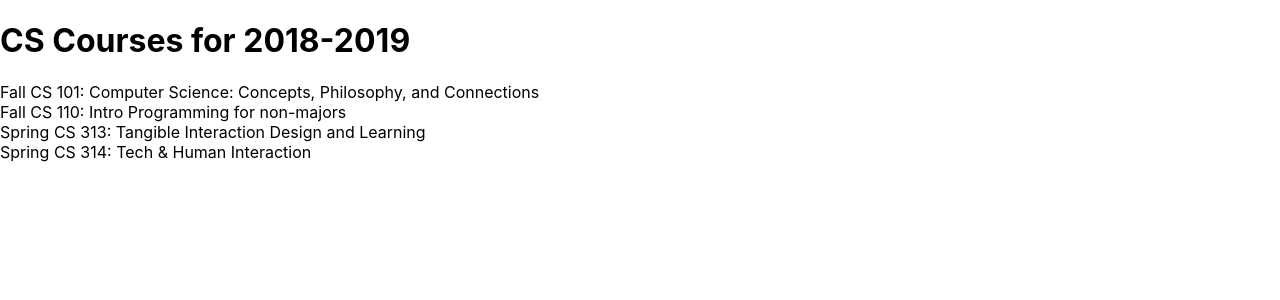
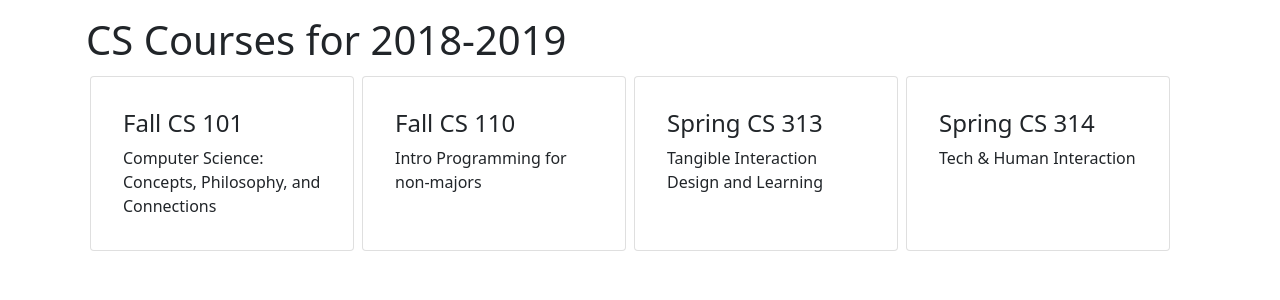
Before and after one commit to kathrynetao/cs397scheduler, a React (Create React App) app: page / in a window 1280 px wide. Shown: the top 300 px of the page. Built offline with nearby package versions, Linux system fonts and the light colour scheme.

Commit message:
style app

```diff
--- a/package.json
+++ b/package.json
@@ -6,6 +6,7 @@
     "@testing-library/jest-dom": "^5.14.1",
     "@testing-library/react": "^11.2.7",
     "@testing-library/user-event": "^12.8.3",
+    "bootstrap": "^5.1.1",
     "react": "^17.0.2",
     "react-dom": "^17.0.2",
     "react-scripts": "4.0.3",
--- a/src/App.css
+++ b/src/App.css
@@ -1,38 +1,5 @@
-.App {
-  text-align: center;
+
+.course-list {
+  display: grid;
+  grid-template-columns: repeat(auto-fill, minmax(12rem, 17rem));
 }
-
-.App-logo {
-  height: 40vmin;
-  pointer-events: none;
-}
-
-@media (prefers-reduced-motion: no-preference) {
-  .App-logo {
-    animation: App-logo-spin infinite 20s linear;
-  }
-}
-
-.App-header {
-  background-color: #282c34;
-  min-height: 100vh;
-  display: flex;
-  flex-direction: column;
-  align-items: center;
-  justify-content: center;
-  font-size: calc(10px + 2vmin);
-  color: white;
-}
-
-.App-link {
-  color: #61dafb;
-}
-
-@keyframes App-logo-spin {
-  from {
-    transform: rotate(0deg);
-  }
-  to {
-    transform: rotate(360deg);
-  }
-}
--- a/src/App.js
+++ b/src/App.js
@@ -1,4 +1,5 @@
 import React from 'react';
+import './App.css';
 
 const schedule = {
   "title": "CS Courses for 2018-2019",
@@ -31,8 +32,8 @@
 );
 
 const CourseList = ({ courses }) => (
-  <div>
-    { Object.values(courses).map(course => <Course key={course.id} course={ course } />) }
+  <div className="course-list">
+  { Object.values(courses).map(course => <Course key={course.id} course={ course } />) }
   </div>
 );
 
@@ -47,12 +48,16 @@
 );
 
 const Course = ({ course }) => (
-  <div>
-    { getCourseTerm(course) } CS { getCourseNumber(course) }: { course.title }
+  <div className="card m-1 p-3">
+    <div className="card-body">
+      <div className="card-title h4">{ getCourseTerm(course) } CS { getCourseNumber(course) }</div>
+      <div className="card-text">{ course.title }</div>
+    </div>
   </div>
 );
+
 const App = () =>  (
-  <div>
+  <div className="container p-3">
     <Banner title={ schedule.title } />
     <CourseList courses={ schedule.courses } />
   </div>
--- a/src/index.js
+++ b/src/index.js
@@ -1,6 +1,6 @@
 import React from 'react';
 import ReactDOM from 'react-dom';
-import './index.css';
+import 'bootstrap/dist/css/bootstrap.min.css';
 import App from './App';
 import reportWebVitals from './reportWebVitals';
 
```
Also changed, not shown: 1 other file (tests, documents, lock files or other folders).
